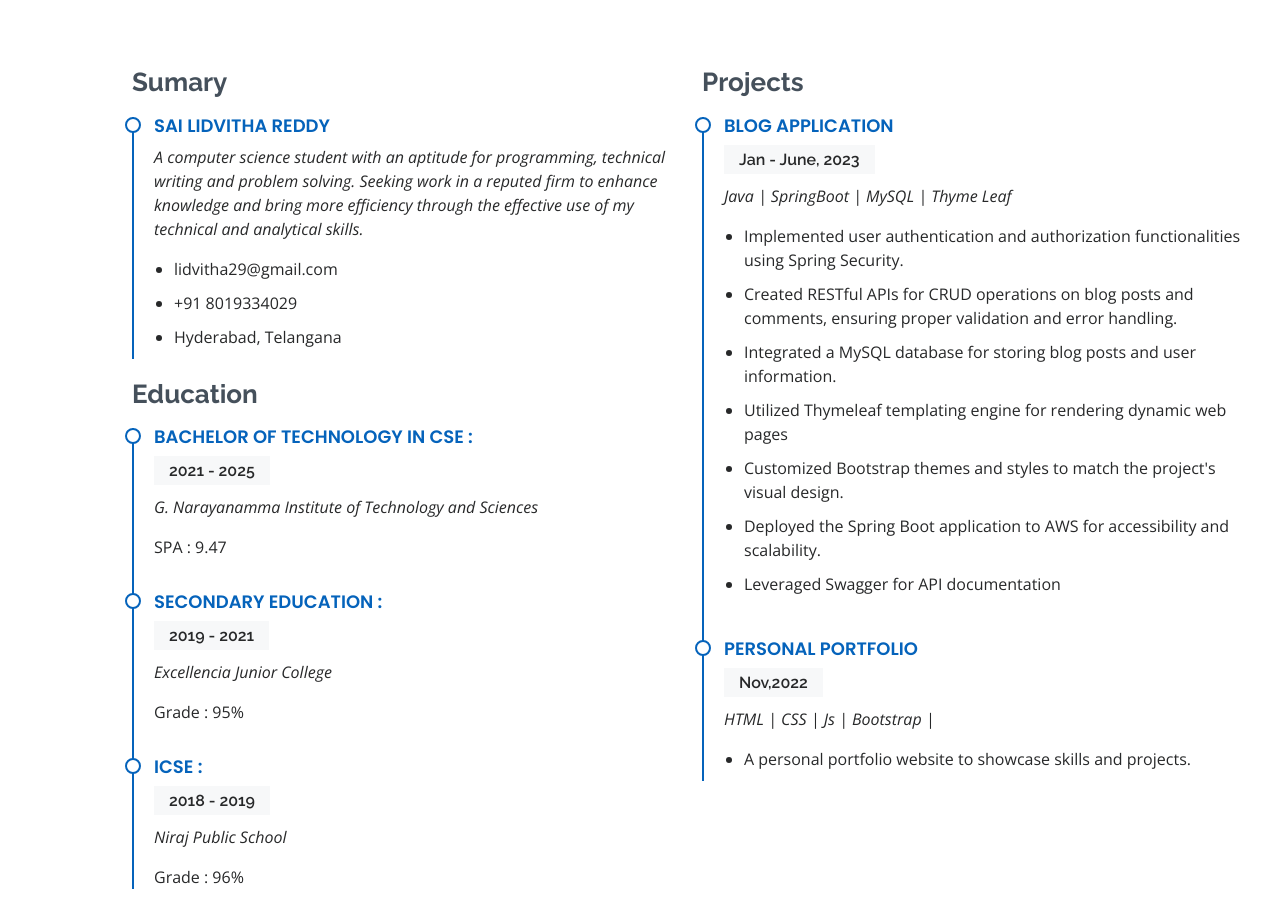
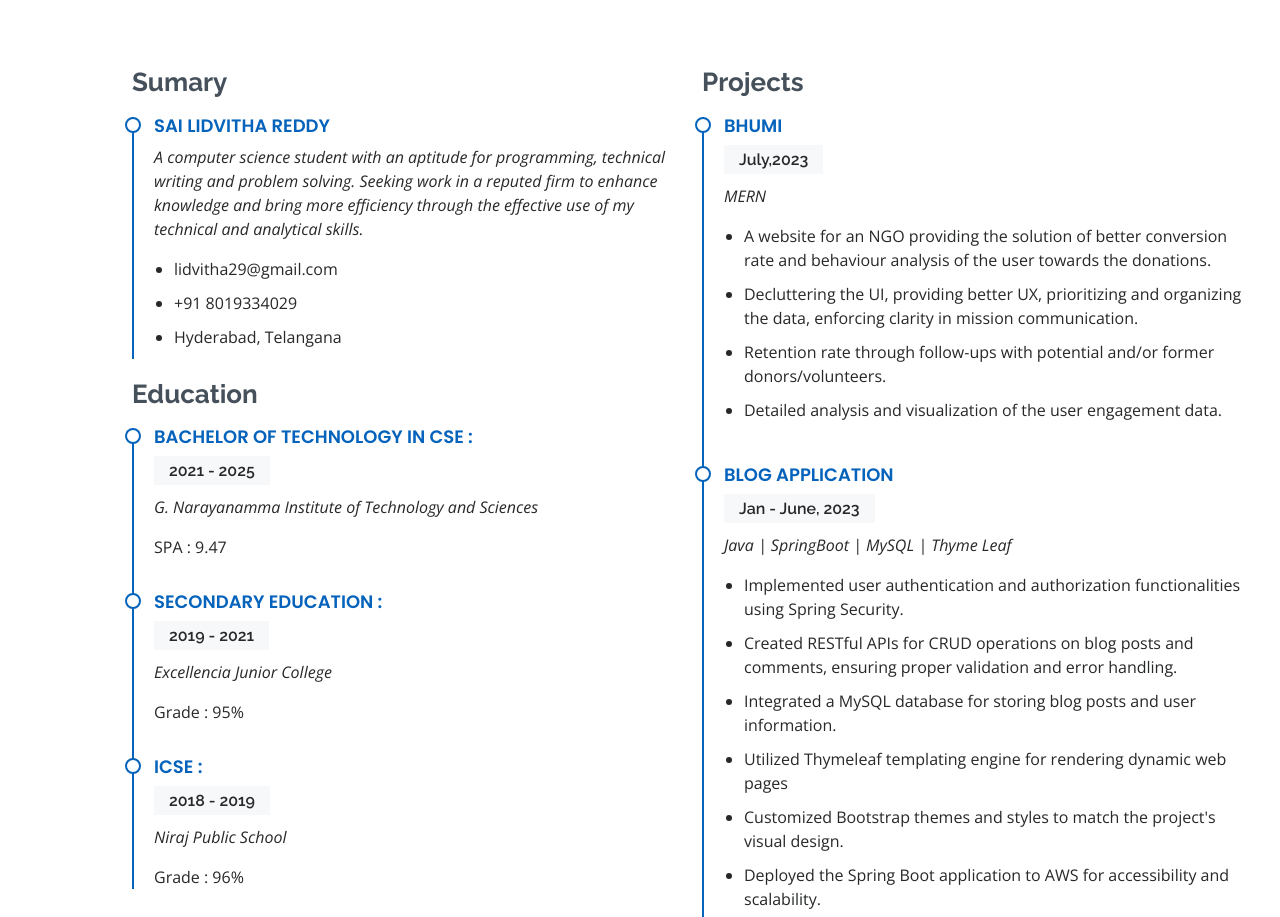
Before and after one commit to lidvitha/portfolio, a plain HTML site: page index.html in a window 1280 px wide. Shown: the part 2109-3026 px from the top of the page. Drawn offline with nearby package versions, Linux system fonts and the light colour scheme.

Commit message:
Updated portfolio

```diff
--- a/index.html
+++ b/index.html
@@ -296,6 +296,17 @@
 
           <div class="col-lg-6">
             <h3 class="resume-title">Projects</h3>
+              <div class="resume-item">
+              <h4>Bhumi</h4>
+              <h5>July,2023</h5>
+              <p><em> MERN </em></p>
+              <ul>
+                <li>A website for an NGO providing the solution of better conversion rate and behaviour analysis of the user towards the donations.</li>
+                <li>Decluttering the UI, providing better UX, prioritizing and organizing the data, enforcing clarity in mission communication.</li>
+                <li>Retention rate through follow-ups with potential and/or former donors/volunteers.</li>
+                <li>Detailed analysis and visualization of the user engagement data.</li>
+              </ul>
+            </div>
             <div class="resume-item">
               <h4>Blog Application</h4>
               <h5>Jan - June, 2023</h5>
```
